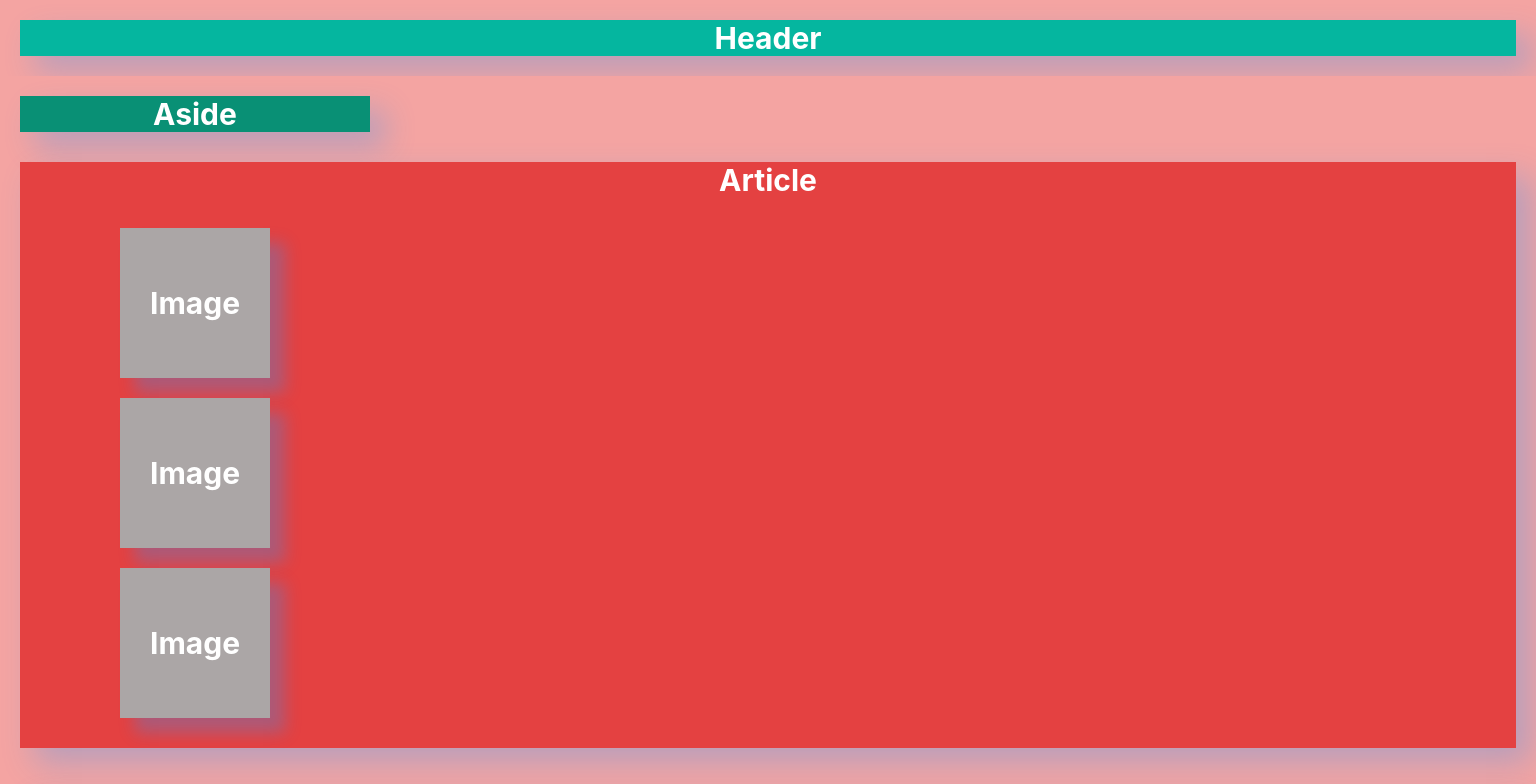
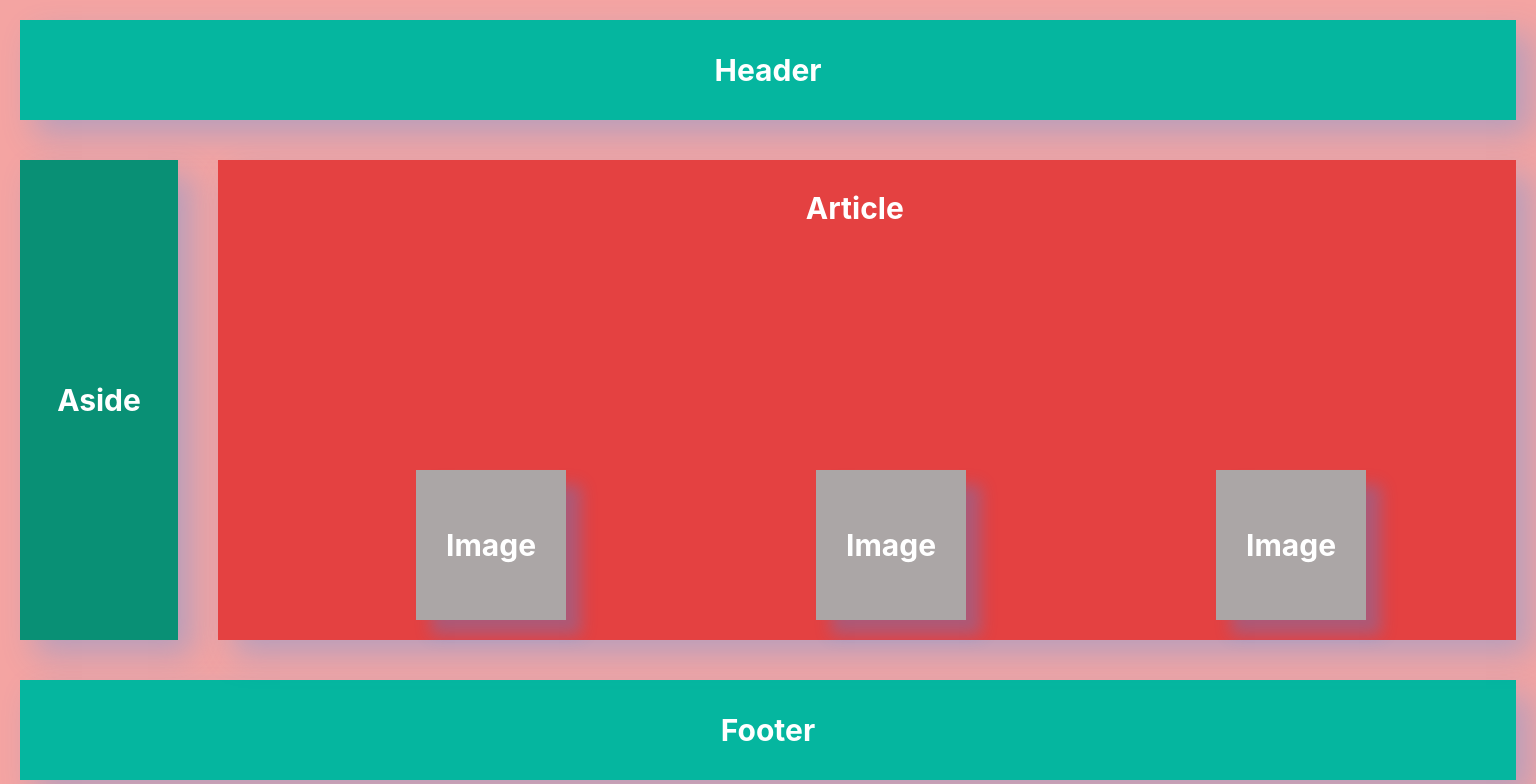
Before and after one commit to arjun963/react_layout_2, a React (Create React App) app: page / in a window 1536 px wide. Shown: the top 784 px of the page. Built offline with nearby package versions, Linux system fonts and the light colour scheme.

Commit message:
Add mediaquery changes

```diff
--- a/src/App.css
+++ b/src/App.css
@@ -112,7 +112,7 @@
 /* For tablets devices */
 @media (max-width: 1024px) and (min-width: 768px) {
   .App {
-    background-color: #f4a4a2; /* Deep Purple */
+    background-color: #f4a4a2;
   }
   .App-main {
     display: block;
@@ -135,7 +135,7 @@
 /* For small desktops */
 @media (max-width: 1280px) and (min-width: 1025px) {
   .App {
-    background-color: #f4a4a2; /* Deep Purple */
+    background-color: #f4a4a2;
   }
   .App-main {
     display: block;
@@ -154,26 +154,3 @@
     margin-left: 0;
   }
 }
-
-/* For large desktops */
-@media (min-width: 1281px) {
-  .App {
-    background-color: #f4a4a2; /* Deep Purple */
-  }
-  .App-main {
-    display: block;
-    background-color: #f4a4a2;
-  }
-
-  .App-article {
-    display: block;
-  }
-
-  .squareContariner {
-    display: block;
-    padding-bottom: 10px;
-  }
-  .text {
-    margin-left: 0;
-  }
-}
```
